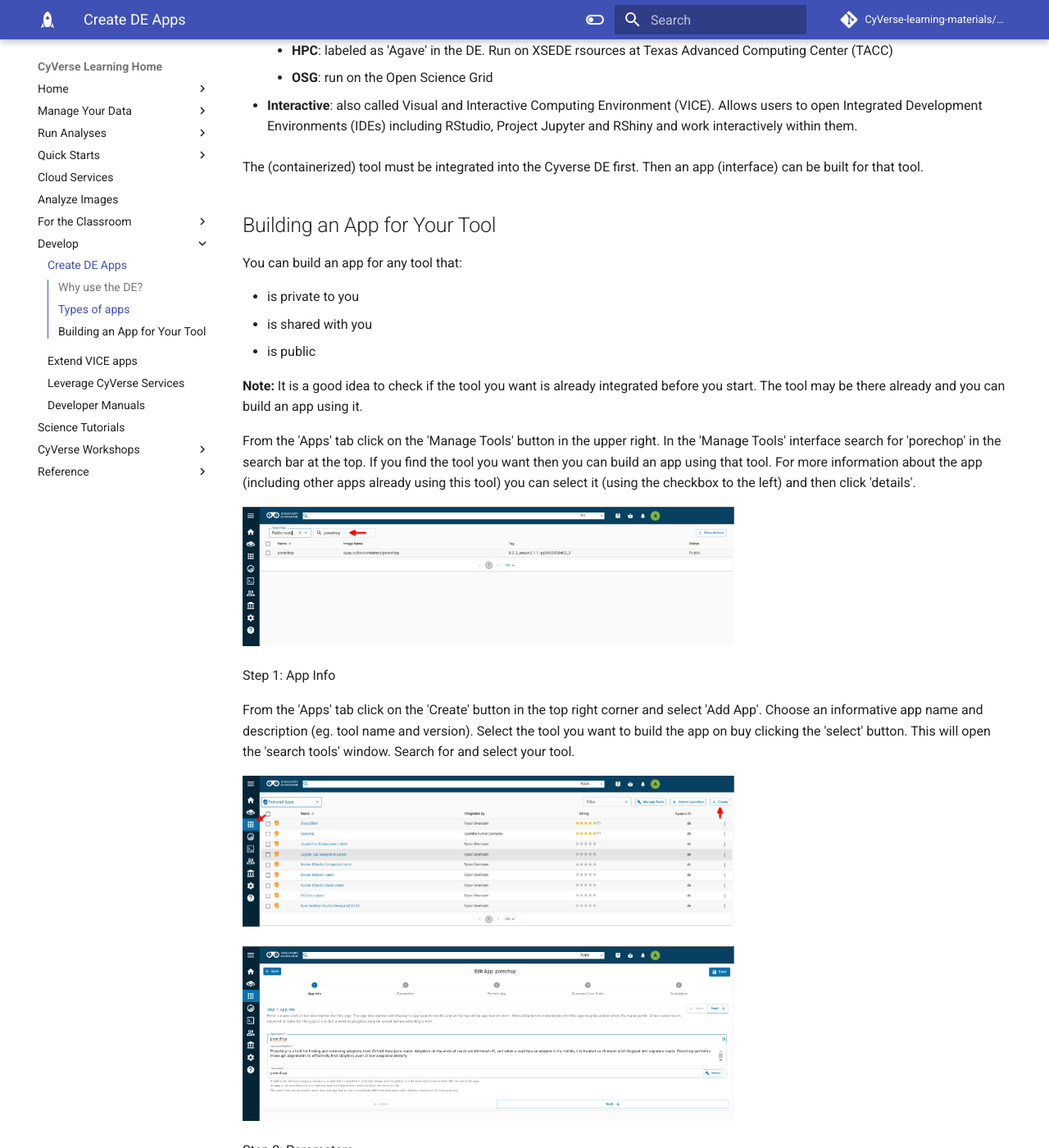
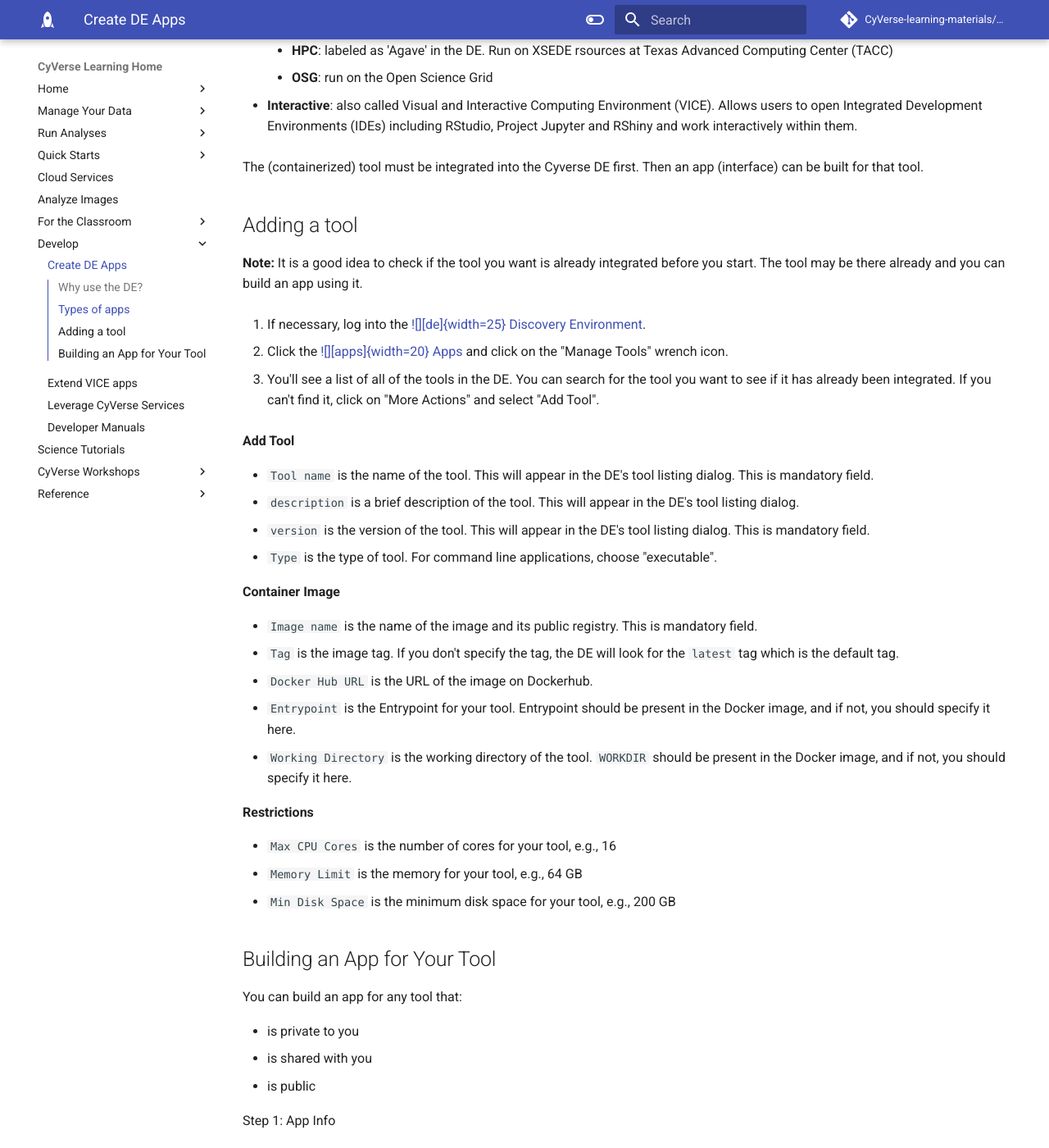
Before and after one commit to CyVerse-learning-materials/learning-materials-home, an MkDocs documentation site: the page built from docs/de/create_apps.md, in a window 1280 px wide and 1400 px high, scrolled down 625 px. Shown: the whole window at 82% size. Built offline with MkDocs 1.6.1 and Material for MkDocs 9.7.7, drawn with Linux system fonts in a browser that asks for light colours; some web fonts are replaced; a script that is not in the unit is left out; comment, search, counter and statistics services are not loaded.

Commit message:
added tool integration info

```diff
--- a/docs/de/create_apps.md
+++ b/docs/de/create_apps.md
@@ -37,6 +37,41 @@
 The (containerized) tool must be integrated into the Cyverse DE first.
 Then an app (interface) can be built for that tool.
 
+## Adding a tool
+
+**Note:**
+It is a good idea to check if the tool you want is already
+integrated before you start. The tool may be there already and you can
+build an app using it.
+
+1. If necessary, log into the [![][de]{width=25}](https://de.cyverse.org){target=_blank} [Discovery Environment](https://de.cyverse.org){target=_blank}.
+
+2. Click the [![][apps]{width=20}](https://de.cyverse.org/apps){target=_blank} [Apps](https://de.cyverse.org/apps){target=_blank} and click on the "Manage Tools" wrench icon.
+
+3. You'll see a list of all of the tools in the DE. You can search for the tool you want to see if it has already been integrated. If you can't find it, click on "More Actions" and select "Add Tool".
+
+**Add Tool**
+
+-   `Tool name` is the name of the tool. This will appear in the DE's tool listing dialog. This is mandatory field.
+-   `description` is a brief description of the tool. This will appear in the DE's tool listing dialog.
+-   `version` is the version of the tool. This will appear in the DE's tool listing dialog. This is mandatory field.
+-   `Type` is the type of tool. For command line applications, choose "executable".
+
+**Container Image**
+
+-   `Image name` is the name of the image and its public registry. This is mandatory field.
+-   `Tag` is the image tag. If you don't specify the tag, the DE will look for the `latest` tag which is the default tag.
+-   `Docker Hub URL` is the URL of the image on Dockerhub.
+
+-   `Entrypoint` is the Entrypoint for your tool. Entrypoint should be present in the Docker image, and if not, you should specify it here.
+-   `Working Directory` is the working directory of the tool. `WORKDIR` should be present in the Docker image, and if not, you should specify it here.
+
+**Restrictions**
+
+-   `Max CPU Cores` is the number of cores for your tool, e.g., 16
+-   `Memory Limit` is the memory for your tool, e.g., 64 GB
+-   `Min Disk Space` is the minimum disk space for your tool, e.g., 200 GB
+
 ## Building an App for Your Tool
 
 You can build an app for any tool that:
@@ -44,17 +79,6 @@
 -   is private to you
 -   is shared with you
 -   is public
-
-**Note:**
-It is a good idea to check if the tool you want is already
-integrated before you start. The tool may be there already and you can
-build an app using it.
-
-From the 'Apps' tab click on the 'Manage Tools' button in the upper right.
-In the 'Manage Tools' interface search for 'porechop' in the search bar
-at the top. If you find the tool you want then you can build an app using that tool. For more information about the app (including other apps already using this tool) you can select it (using the checkbox to the left) and then click 'details'.
-
-![manage_tools](../assets/de/manage_tools.png){width="600"}
 
 Step 1: App Info
 
```
